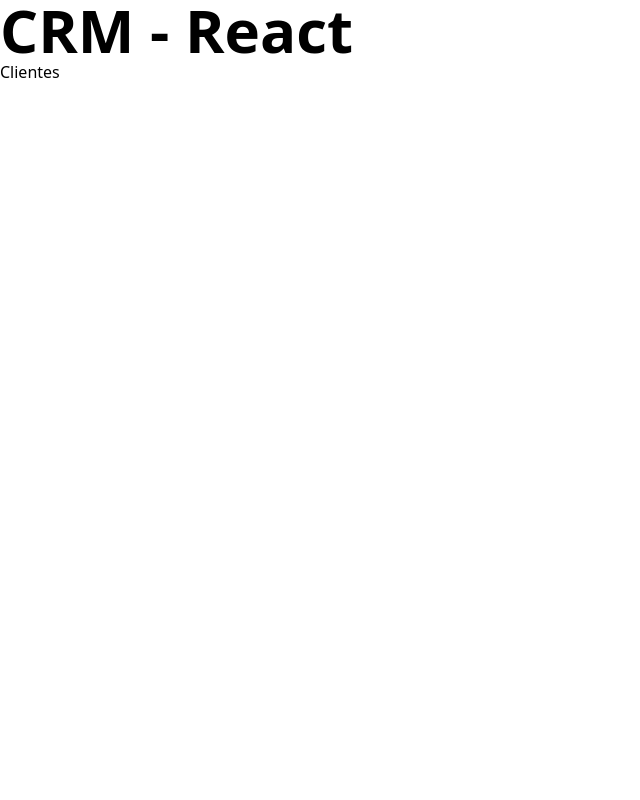
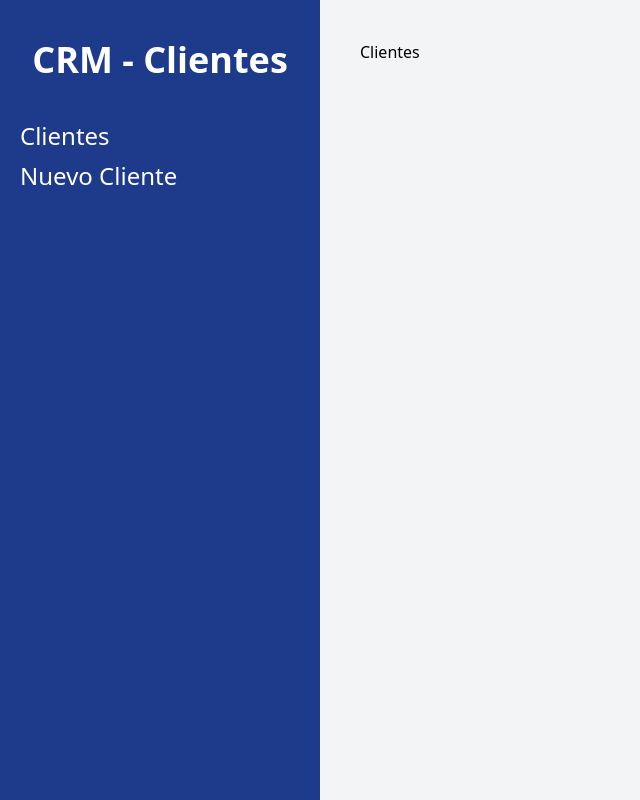
Before and after one commit to luisrlwev/crm-react, a React (Vite) app: page / in a window 1280 px wide. Shown: the whole page, without its empty margins (0-640 px from the left). Built offline with nearby package versions, Linux system fonts and the light colour scheme.

Commit message:
Resaltar página actual - clase 160

```diff
--- a/index.html
+++ b/index.html
@@ -4,9 +4,9 @@
     <meta charset="UTF-8" />
     <link rel="icon" type="image/svg+xml" href="/vite.svg" />
     <meta name="viewport" content="width=device-width, initial-scale=1.0" />
-    <title>Vite + React</title>
+    <title>CRM - React Router DOM - Vite - Tailwind CSS</title>
   </head>
-  <body>
+  <body class="min-h-screen bg-gray-100">
     <div id="root"></div>
     <script type="module" src="/src/main.jsx"></script>
   </body>
--- a/src/components/Layout.jsx
+++ b/src/components/Layout.jsx
@@ -1,11 +1,19 @@
-import { Outlet } from 'react-router-dom'
+import { Outlet, Link, useLocation } from 'react-router-dom'
 
 function Layout() {
+  const location = useLocation()
   return (
-    <div>
-        <h1 className="text-6xl font-bold">CRM - React</h1>
-
-        <Outlet />
+    <div className='md:flex md:min-h-screen'>
+      <aside className='md:w-1/4 bg-blue-900 px-5 py-10'>
+        <h2 className='text-4xl font-black text-center text-white'>CRM - Clientes</h2>
+        <nav className='mt-10'>
+          <Link className={`${location.pathname === '/' ? 'text-blue-300' : 'text-white'} text-2xl block mt-2 hover:text-blue-300 text-white`} to="/">Clientes</Link>
+          <Link className={`${location.pathname === '/clientes/nuevo' ? 'text-blue-300' : 'text-white'} text-2xl block mt-2 hover:text-blue-300 text-white`} to="/clientes/nuevo">Nuevo Cliente</Link>
+        </nav>
+      </aside>
+      <main className='md:w-3/4 p-10 md:h-screen overflow-scroll'>
+        <Outlet/>
+      </main>
     </div>
   )
 }
```
